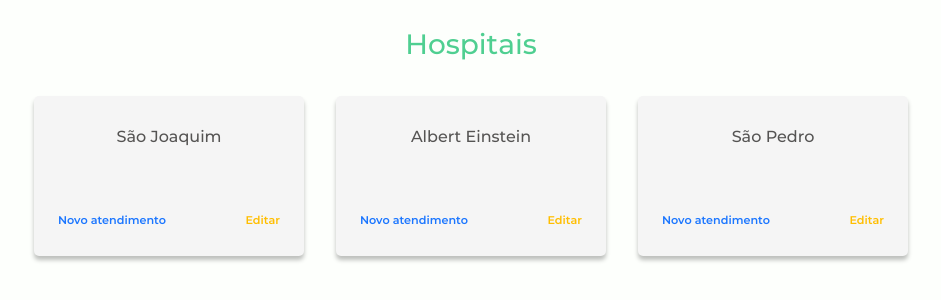
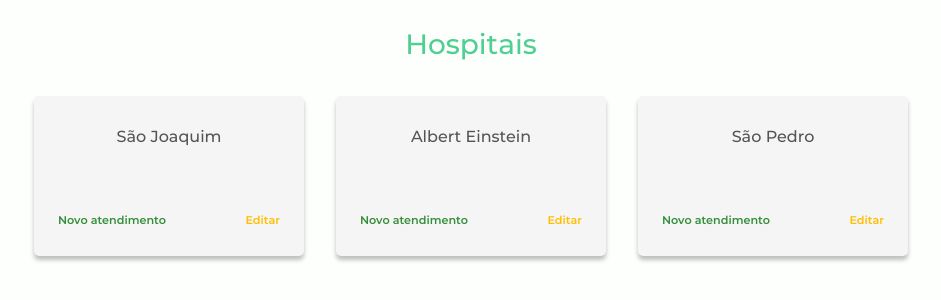
Before and after one commit to sleonardoaugusto/unyhosp-frontend, a Vue app: page /hospitais in a window 1280 px wide. Shown: the top 300 px of the page, without its empty margins (169-1110 px from the left). Built offline with nearby package versions, Linux system fonts and the light colour scheme.

Commit message:
Style adjustments, components snapshots updated

```diff
--- a/src/assets/_base.scss
+++ b/src/assets/_base.scss
@@ -2,8 +2,8 @@
 $grey-smoke: #F5F5F5;
 $dark-grey: #555453;
 $yellow: #FFBE00;
-$blue: #1B76FF;
-$green: #4FCF91;
+$light-green: #4FCF91;
+$dark-green: #348E39;
 
 html {
   background-color: #FDFFFC;
@@ -50,12 +50,12 @@ html {
     color: $yellow;
   }
 
-  &-blue {
-    color: $blue;
+  &-light-green {
+    color: $light-green;
   }
 
-  &-green {
-    color: $green;
+  &-dark-green {
+    color: $dark-green
   }
 }
 
--- a/src/components/HospitalList.vue
+++ b/src/components/HospitalList.vue
@@ -10,7 +10,7 @@
         <p class="card__name">{{ h.name }}</p>
       </div>
       <div class="row justify-content-between w-100">
-        <span class="card__action type-blue">Novo atendimento</span>
+        <span class="card__action type-dark-green">Novo atendimento</span>
         <span class="card__action type-yellow">Editar</span>
       </div>
     </router-link>
--- a/src/views/Hospitals.vue
+++ b/src/views/Hospitals.vue
@@ -2,7 +2,7 @@
   <div class="col-md-12">
     <div class="row">
       <div class="col-md-12 d-flex justify-content-center">
-        <h1 class="type-h3 type-green">Hospitais</h1>
+        <h1 class="type-h3 type-light-green">Hospitais</h1>
       </div>
     </div>
     <div class="row">
```
Also changed, not shown: 2 other files (tests, documents, lock files or other folders).
